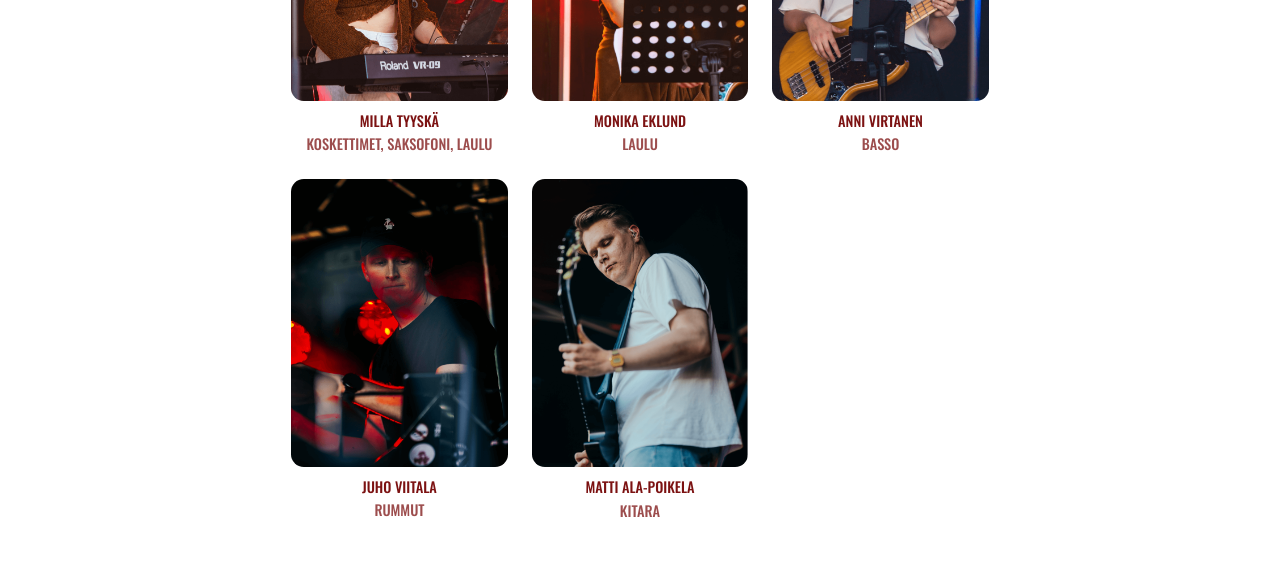
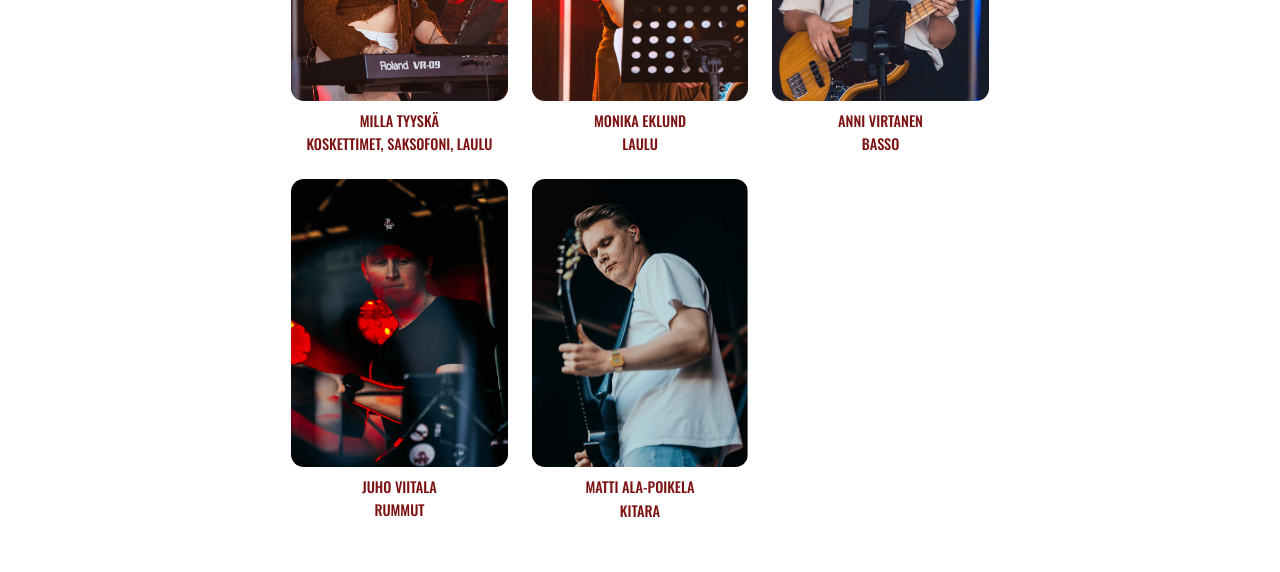
Before and after one commit to anniauroraa/aaltos-homepage, a React (Vite) app: page / in a window 1280 px wide. Shown: the part 1530-2102 px from the top of the page. Built offline with nearby package versions, Linux system fonts and the light colour scheme.

Commit message:
unify styling in cards

```diff
--- a/src/App.jsx
+++ b/src/App.jsx
@@ -93,7 +93,7 @@ function App() {
             <div className="memberCard" key={index}>
               <img src={member.src} alt={member.alt} />
               <h3 className="memberName">{member.name}</h3>
-              <h4 className="memberInstrument">{member.instrument}</h4>
+              <h3 className="memberInstrument">{member.instrument}</h3>
             </div>
           ))}
         </div>
--- a/src/styles/globals.css
+++ b/src/styles/globals.css
@@ -67,17 +67,10 @@ h2 {
   font-weight: 500;
 }
 
-/* names in cards */
+/* names and instruments in cards */
 h3 {
   font-size: 0.9rem;
   font-weight: 500;
-}
-
-/* insturments in cards */
-h4 {
-  font-size: 0.9rem;
-  font-weight: 500;
-  opacity: 75%;
 }
 
 @media (max-width: 768px) {
```
